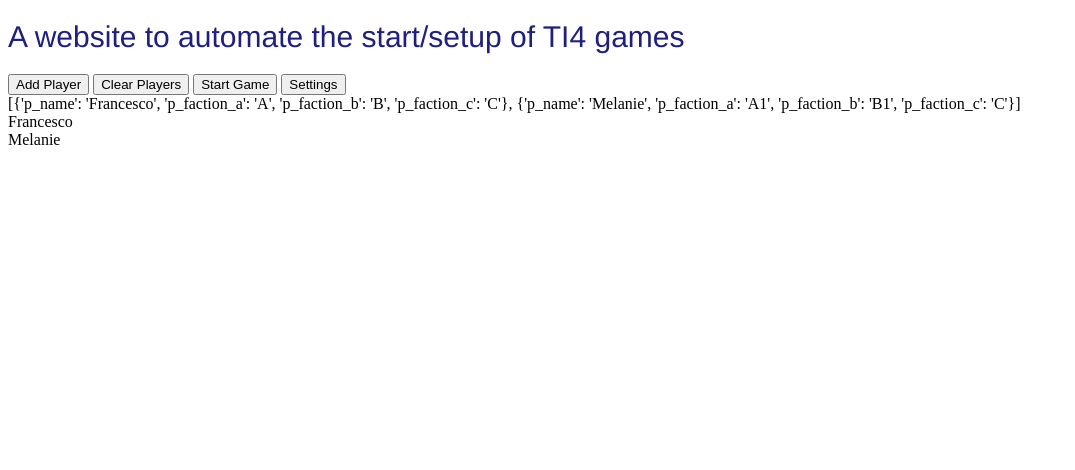
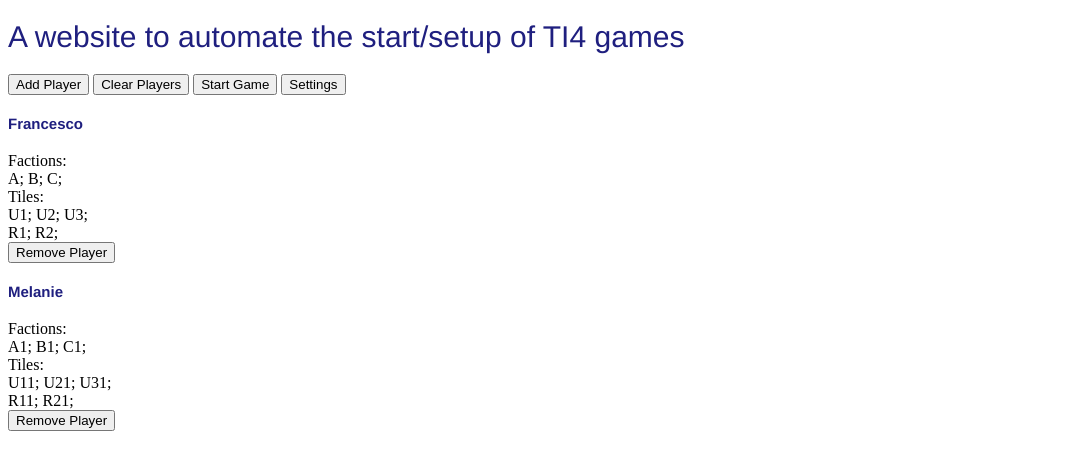
Before and after one commit to FrancescoGnerre/Factionizer, a Flask app: page / in a window 1280 px wide. Shown: the top 470 px of the page, without its empty margins (0-1075 px from the left). Run offline with Flask 3, Linux system fonts and the light colour scheme.

Commit message:
better catagorization

```diff
--- a/main.py
+++ b/main.py
@@ -9,12 +9,22 @@ p_List = [{
   "p_name": "Francesco",
   "p_faction_a": "A",
   "p_faction_b": "B",
-  "p_faction_c": "C"
+  "p_faction_c": "C",
+  "p_blue_1": "U1",
+  "p_blue_2": "U2",
+  "p_blue_3": "U3",
+  "p_red_1": "R1",
+  "p_red_2": "R2"
 }, {
   "p_name": "Melanie",
   "p_faction_a": "A1",
   "p_faction_b": "B1",
-  "p_faction_c": "C"
+  "p_faction_c": "C1",
+  "p_blue_1": "U11",
+  "p_blue_2": "U21",
+  "p_blue_3": "U31",
+  "p_red_1": "R11",
+  "p_red_2": "R21"
 }]
 
 
--- a/static/style.css
+++ b/static/style.css
@@ -4,3 +4,10 @@ h1 {
   font-weight: normal;
   color: rgb(31, 31, 127);
 }
+
+h4 {
+  font-size: 15px;
+  font-family: Helvetica;
+  font-weight: bold;
+  color: rgb(31, 31, 127);
+}
--- a/templates/home.html
+++ b/templates/home.html
@@ -14,10 +14,9 @@
         <button type="button">Start Game</button>
         <button type="button">Settings</button>
       </div>
-    <div>{{players}}</div>
      <div>
         {% for player in players %}
-          <div>{{player['p_name']}}</div>
+          {% include 'playerfor.html' %}
         {% endfor %}
       </div>
   </body>
--- /dev/null
+++ b/templates/playerfor.html
@@ -0,0 +1,9 @@
+<div>
+  <h4>{{player['p_name']}}</h4>
+    Factions:
+  <div>{{player['p_faction_a']}}; {{player['p_faction_b']}}; {{player['p_faction_c']}};</div>
+    Tiles:
+  <div> {{player['p_blue_1']}}; {{player['p_blue_2']}}; {{player['p_blue_3']}};</div>
+  <div> {{player['p_red_1']}}; {{player['p_red_2']}};</div>
+  <button type="button">Remove Player</button>
+</div>
```
Also changed, not shown: jxt/players.json (+12 -2 lines).
